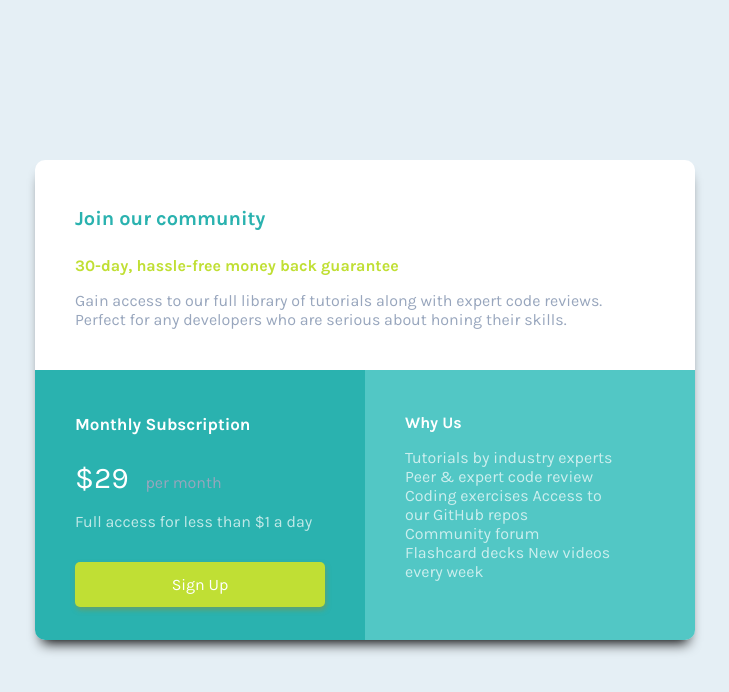
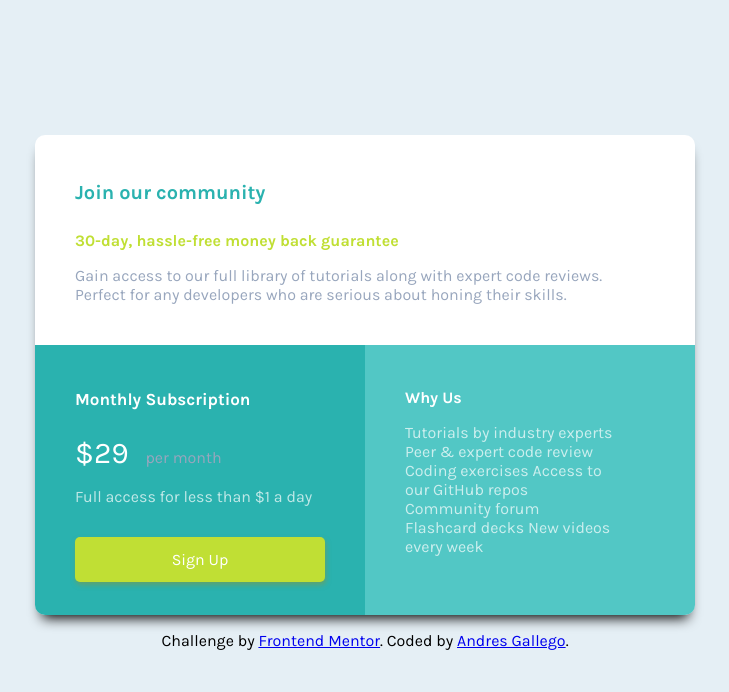
Before and after one commit to andresfgz/Frontend-Mentor-Challenges, a plain HTML site: page SinglePriceGrid/index.html in a window 1280 px wide. Shown: the whole page, without its empty margins (275-1004 px from the left). Drawn offline with Linux system fonts and the light colour scheme.

Commit message:
adding attribution section

```diff
--- a/SinglePriceGrid/index.html
+++ b/SinglePriceGrid/index.html
@@ -42,11 +42,11 @@
       </div>
     </section>
 
-<!-- <footer>
+ <footer>
   <p class="attribution">
     Challenge by <a href="https://www.frontendmentor.io?ref=challenge" target="_blank">Frontend Mentor</a>.
-    Coded by <a href="#">Your Name Here</a>.
+    Coded by <a href="https://twitter.com/Andresfgz2" target="_blank">Andres Gallego</a>.
   </p>
-</footer> -->
+</footer>
 </body>
 </html>
--- a/SinglePriceGrid/styles/style.css
+++ b/SinglePriceGrid/styles/style.css
@@ -21,6 +21,8 @@ body {
     display: flex;
     justify-content: center;
     align-items: center;
+    flex-direction: column;
+
 }
 
 .main-container {
@@ -140,3 +142,7 @@ box-shadow: 0px 10px 13px -7px #000000, 5px 5px 15px 5px rgba(0,0,0,0);
     }
 
 }
+
+footer {
+    display: block;
+}
```
